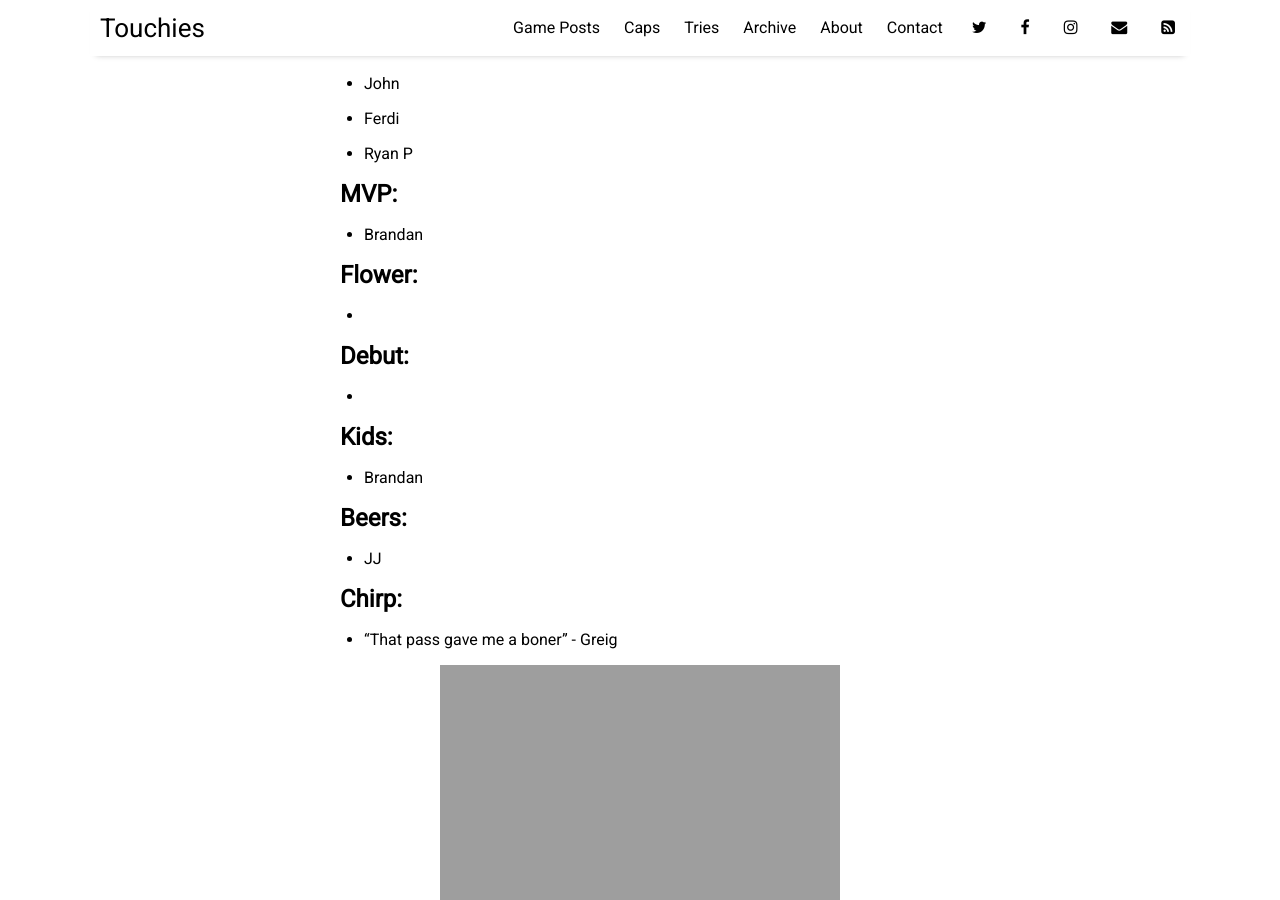
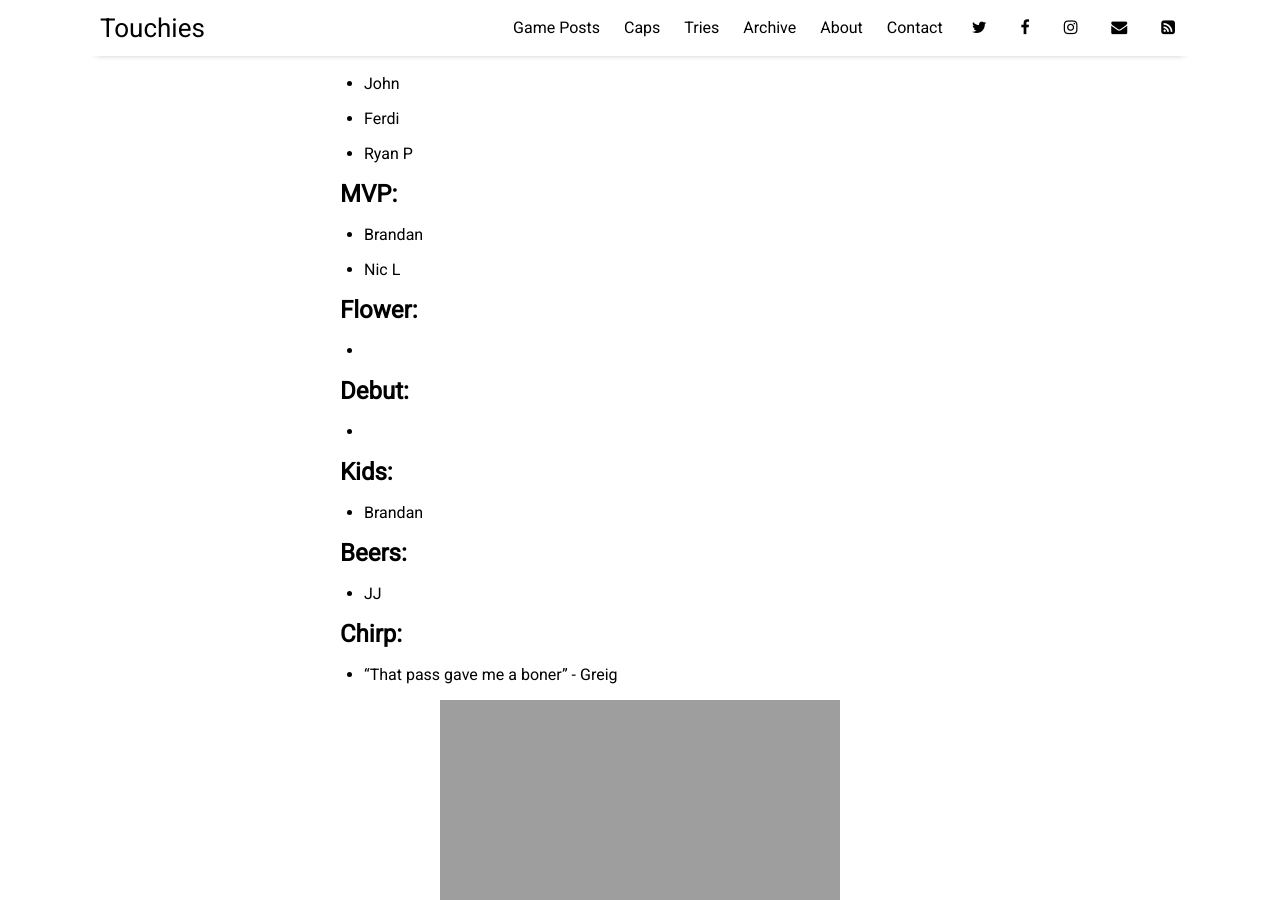
Before and after one commit to sundayrugby/sundayrugby.github.io, a Jekyll site: the page built from _posts/2023-07-16-BB.md, in a window 1280 px wide and 900 px high, scrolled down 1135 px. Built offline with Jekyll 4.4.1, drawn with Linux system fonts in a browser that asks for light colours; nearby versions of some CDN libraries.

Commit message:
Update 2023-07-16-BB.md

```diff
--- a/_posts/2023-07-16-BB.md
+++ b/_posts/2023-07-16-BB.md
@@ -38,6 +38,7 @@ image: 2023_07_16.jpg
 ## MVP:
 
 * Brandan
+* Nic L
 
 ## Flower:
 
```
